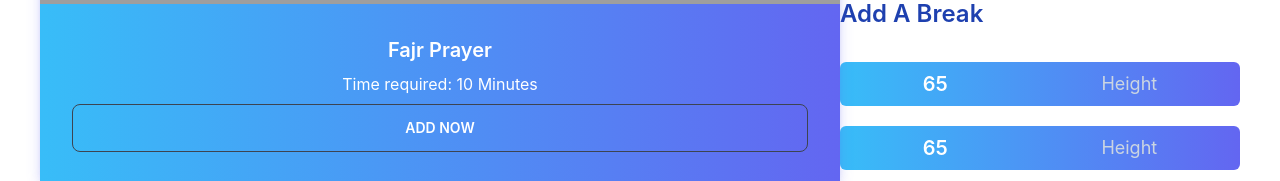
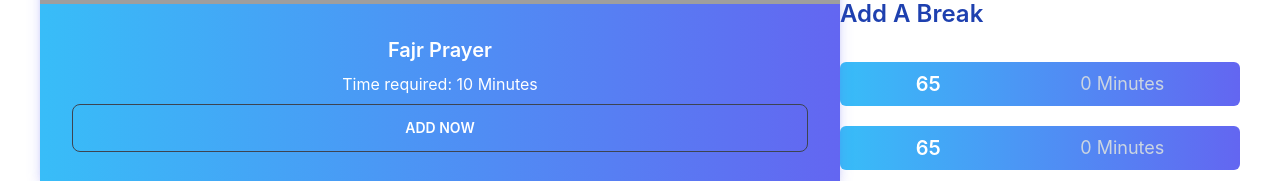
Before and after one commit to Rakibul2580/Cashon, a React (Create React App) app: page / in a window 1280 px wide. Shown: the part 619-800 px from the top of the page. Built offline with nearby package versions, Linux system fonts and the light colour scheme; grey boxes are pictures that could not be loaded.

Commit message:
update details

```diff
--- a/src/component/Body/Body.js
+++ b/src/component/Body/Body.js
@@ -5,18 +5,39 @@ import {  faPersonWalking } from '@fortawesome/free-solid-svg-icons'
 
 import { ToastContainer, toast } from 'react-toastify';
 import 'react-toastify/dist/ReactToastify.css';
+import Swal from 'sweetalert2'
+
 import Myself from '../Myself/Myself';
 import Break from '../Break/Break';
 import Details from '../Details/Details';
 
+
 const Body = () => {
+    const [totlTime, settotlTime] = useState([])
+
     const notify = () => toast("Wow so easy!");
+
     const [datas, setDatas] = useState([])
     useEffect(()=>{
         fetch('fData.json')
         .then(res => res.json())
         .then(data => setDatas(data))
     },[]);
+
+    const [breakTime, setBreakTime] = useState('0')
+    const [localData, setLocalData] = useState('0')
+    const setValue = (time) =>{
+        localStorage.setItem('break', JSON.stringify(time))
+        setBreakTime(time)
+    }
+    useEffect(()=>{
+        const timeGet = localStorage.getItem('break')
+        const timeGetPars = JSON.parse(timeGet)
+        if(timeGetPars){
+            setLocalData(timeGetPars)
+        }
+    },[breakTime])
+
     return (
         <div className='bg-white px-10 pt-10'>
             <h1 className='text-left text-blue-900 text-5xl font-bold'><FontAwesomeIcon icon={faPersonWalking}></FontAwesomeIcon> morning work</h1>
@@ -25,14 +46,14 @@ const Body = () => {
                 <div className='w-4/5'>
                 <div className="grid grid-cols-1 gap-4">
                     {
-                        datas.map(data => <Cart data={data} key={data._id}></Cart>)
+                        datas.map(data => <Cart totlTime={totlTime} data={data} settotlTime={settotlTime} key={data._id}></Cart>)
                     }
                 </div>
                 </div>
                 <div className='w-2/5'>
                     <Myself></Myself>
-                    <Break></Break>
-                    <Details></Details>
+                    <Break setValue={setValue}></Break>
+                    <Details localData={localData} totlTime={totlTime}></Details>
                     <button onClick={notify} className="btn bg-gradient-to-r from-sky-400 to-indigo-500 border-0 text-white w-45">Add Now</button><ToastContainer />
                 </div>
             </div>
--- a/src/component/Break/Break.js
+++ b/src/component/Break/Break.js
@@ -1,9 +1,6 @@
 import React, { useState } from 'react';
 
-const Break = () => {
-    const setValue = (value) =>{
-        localStorage.setItem('bread', JSON.stringify(value))
-    }
+const Break = ({setValue}) => {
     return (
         <div>
             <h1 className='text-left my-8 text-blue-800 text-2xl font-semibold flex items-center'>Exercise Details</h1>
--- a/src/component/Cart/Cart.js
+++ b/src/component/Cart/Cart.js
@@ -1,21 +1,16 @@
 import { data } from 'autoprefixer';
 import React from 'react';
 
+import Swal from 'sweetalert2'
 
-import Swal from 'sweetalert2'
-// Swal.fire({
-//     title: 'Error!',
-//     text: 'Do you want to continue',
-//     icon: 'error',
-//     confirmButtonText: 'Cool'
-//   })
 
-// CommonJS
 
-const Cart = ({data}) => {
+const Cart = ({data, settotlTime, totlTime}) => {
     const {name, time, picture} = data
-    // const notify = () => toast("Wow so easy!");
-    const notify = () =>{
+    const notifyStime = (addTime) =>{
+        // settotlTime(addTime)
+        totlTime = 0
+        console.log(totlTime)
         Swal.fire({
             text: 'Your work has been saved',
             icon: 'success',
@@ -31,7 +26,10 @@ const Cart = ({data}) => {
                 <p>Time required: {time} Minutes</p>
                 <div className="card-actions justify-center">
                 {/* <button onClick={notify} className="btn bg-transparent text-white w-45">Add Now</button><ToastContainer /> */}
-                <button onClick={notify} className="btn bg-transparent text-white w-full">Add Now</button>
+                <button onClick={()=>{
+                    notifyStime()
+                    settotlTime(time)
+                    }} className="btn bg-transparent text-white w-full">Add Now</button>
                 </div>
             </div>
             </div>
--- a/src/component/Details/Details.js
+++ b/src/component/Details/Details.js
@@ -1,6 +1,12 @@
-import React from 'react';
+import React, { useEffect } from 'react';
 
-const Details = () => {
+const Details = ({localData,totlTime}) => {
+    let total = [0]
+    useEffect(()=>{
+        const timeGet = localStorage.getItem('break')
+        // total = parseInt([total + totlTime])
+        console.log('totlTime',timeGet)
+    },[totlTime])
     return (
         <div>
             <div>
@@ -10,7 +16,7 @@ const Details = () => {
                         <h1 className='text-left text-white text-xl font-semibold flex items-center'>65</h1>
                     </div>
                     <div>
-                        <p className='text-lg ml-1 text-start text-slate-300'>Height</p>
+                        <p className='text-lg ml-1 text-start text-slate-300'>{total} Minutes</p>
                     </div>
                 </div>
                 <div className='flex p-2 my-5 justify-around rounded-md bg-gradient-to-r from-sky-400 to-indigo-500'>
@@ -18,7 +24,7 @@ const Details = () => {
                         <h1 className='text-left text-white text-xl font-semibold flex items-center'>65</h1>
                     </div>
                     <div>
-                        <p className='text-lg ml-1 text-start text-slate-300'>Height</p>
+                        <p className='text-lg ml-1 text-start text-slate-300'>{localData} Minutes</p>
                     </div>
                 </div>
             </div>
```
